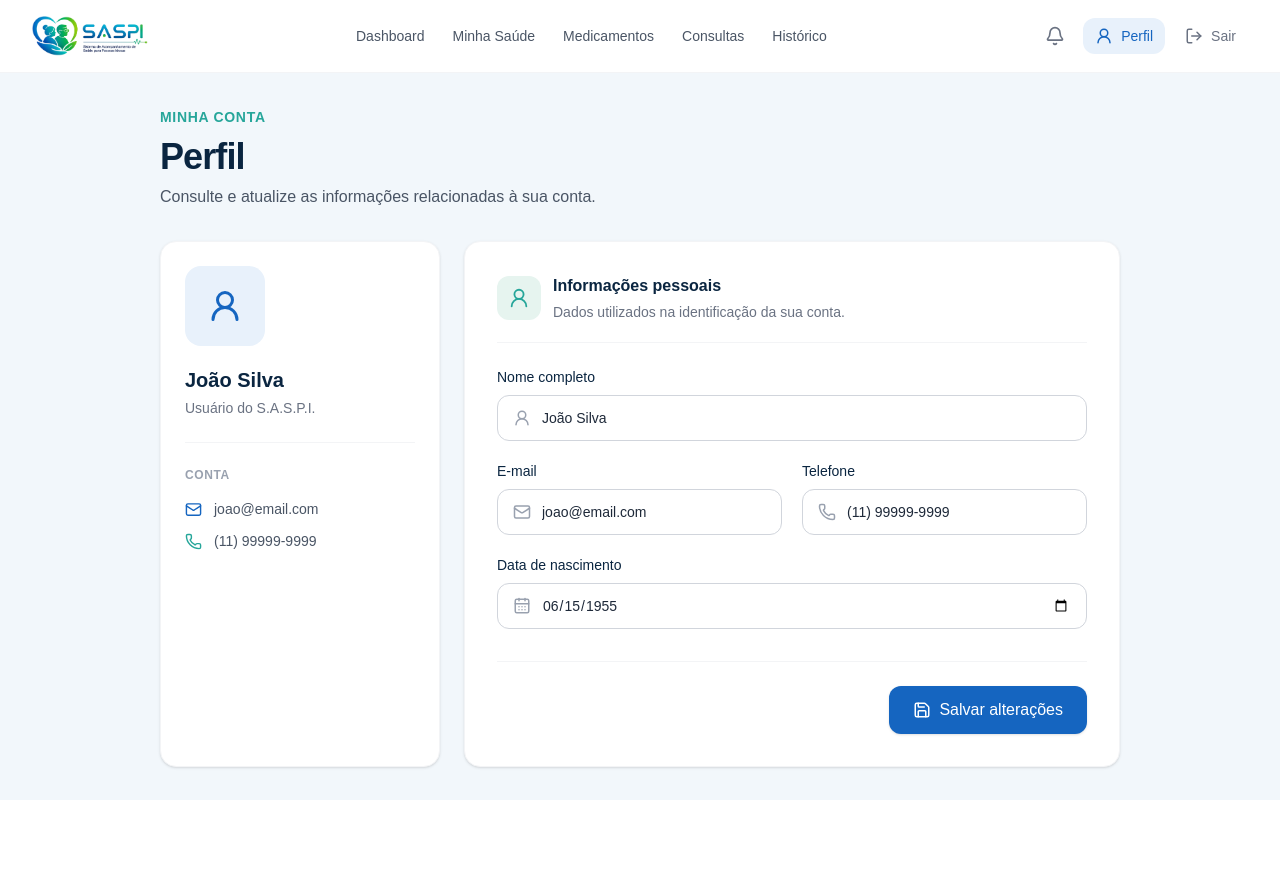
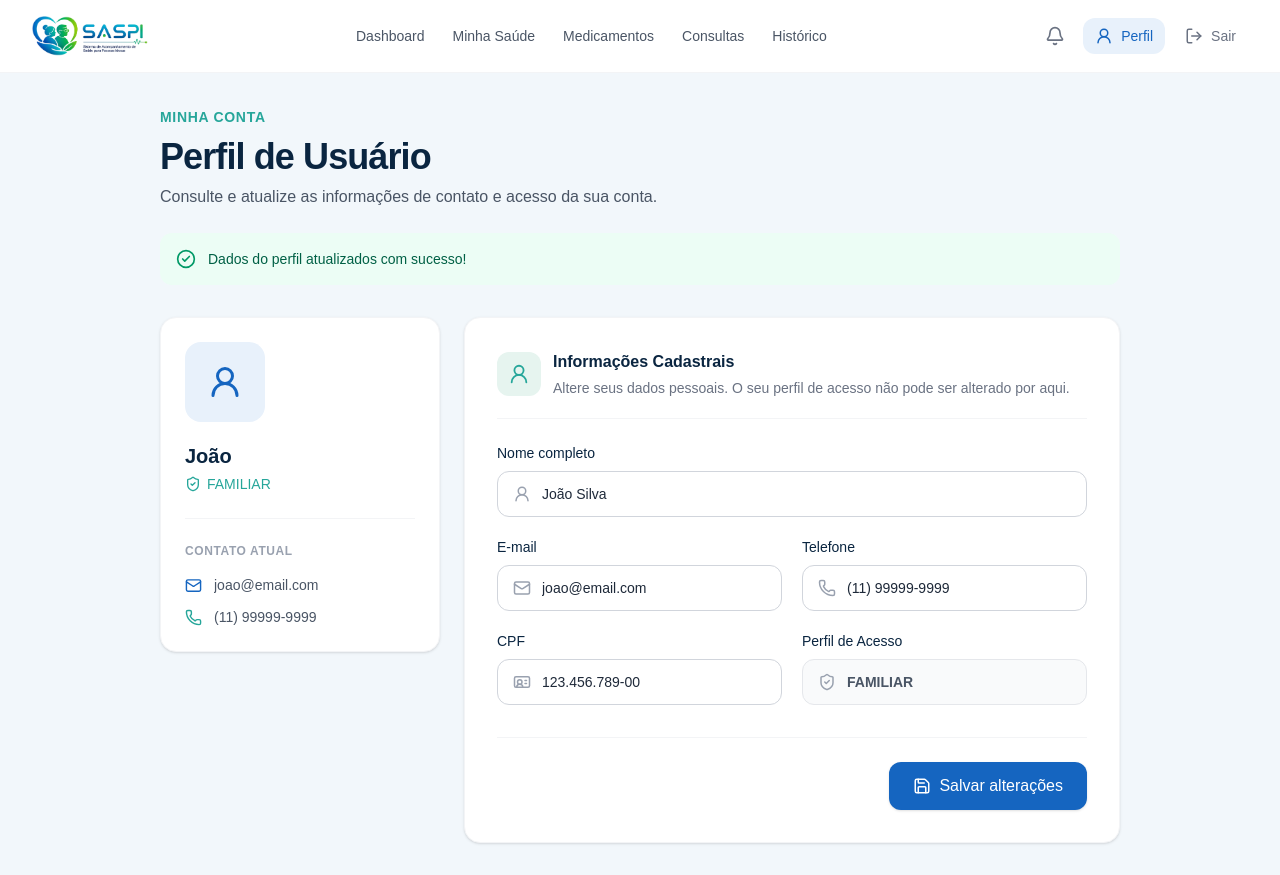
Before and after one commit to MiguelHelen/S.A.S.P.I-Sistema-de-Acompanhamento-de-Saude-para-Pessoas-Idosas-, a Next.js app: page /dashboard/perfil in a window 1280 px wide. Both pictures are taken after a click on the button "Salvar alterações". Before the commit the page ends 800 px from the top, so only its background shows below. Built offline with nearby package versions, Linux system fonts and the light colour scheme.

Commit message:
feat(perfil): sincroniza campos com o schema de usuario do prisma e adiciona estado

```diff
--- a/src/app/dashboard/perfil/page.tsx
+++ b/src/app/dashboard/perfil/page.tsx
@@ -1,13 +1,65 @@
+"use client";
+
+import { useState, useEffect } from "react";
 import DashboardNavbar from "@/components/DashboardNavbar";
 import {
-  CalendarDays,
   Mail,
   Phone,
   Save,
   UserRound,
+  ShieldCheck,
+  IdCard,
+  Loader2,
+  CheckCircle2
 } from "lucide-react";
 
 export default function Perfil() {
+  const [salvando, setSalvando] = useState(false);
+  const [sucesso, setSucesso] = useState(false);
+
+  // Estados alinhados EXATAMENTE com a tabela 'usuario' do Prisma
+  const [formData, setFormData] = useState({
+    nome: "João Silva",
+    email: "joao@email.com",
+    telefone: "(11) 99999-9999",
+    cpf: "123.456.789-00",
+    perfil: "FAMILIAR" // Vem do enum perfil_usuario do banco
+  });
+
+  // Em um cenário real, você buscaria esses dados da API/localStorage no useEffect
+  useEffect(() => {
+    const userRaw = localStorage.getItem("saspi_user");
+    if (userRaw) {
+      try {
+        const user = JSON.parse(userRaw);
+        if (user.nome) setFormData(prev => ({ ...prev, nome: user.nome }));
+        if (user.email) setFormData(prev => ({ ...prev, email: user.email }));
+      } catch (e) {
+        console.error("Erro ao ler usuário do localStorage");
+      }
+    }
+  }, []);
+
+  function handleSubmit(e: React.FormEvent) {
+    e.preventDefault();
+    setSalvando(true);
+    setSucesso(false);
+
+    // Simula a requisição PUT /usuario para atualizar os dados no backend
+    setTimeout(() => {
+      setSalvando(false);
+      setSucesso(true);
+
+      // Atualiza o cache local para refletir na saudação do Dashboard
+      localStorage.setItem("saspi_user", JSON.stringify({
+        nome: formData.nome,
+        email: formData.email
+      }));
+
+      setTimeout(() => setSucesso(false), 3000);
+    }, 800);
+  }
+
   return (
     <main className="min-h-screen bg-[#F2F7FB]">
       <DashboardNavbar />
@@ -18,47 +70,57 @@ export default function Perfil() {
         </span>
 
         <h1 className="mt-2 text-3xl font-bold tracking-tight text-[#0A2540] md:text-4xl">
-          Perfil
+          Perfil de Usuário
         </h1>
 
         <p className="mt-2 max-w-2xl text-gray-600">
-          Consulte e atualize as informações relacionadas à sua conta.
+          Consulte e atualize as informações de contato e acesso da sua conta.
         </p>
 
+        {sucesso && (
+          <div className="mt-6 flex items-center gap-3 rounded-xl bg-emerald-50 p-4 text-emerald-800">
+            <CheckCircle2 size={20} className="shrink-0 text-emerald-600" />
+            <p className="text-sm font-medium">
+              Dados do perfil atualizados com sucesso!
+            </p>
+          </div>
+        )}
+
         <div className="mt-8 grid gap-6 lg:grid-cols-[280px_1fr]">
-          <aside className="rounded-2xl border border-gray-100 bg-white p-6 shadow-sm">
+          <aside className="h-fit rounded-2xl border border-gray-100 bg-white p-6 shadow-sm">
             <div className="flex h-20 w-20 items-center justify-center rounded-2xl bg-[#E8F1FB] text-[#1565C0]">
               <UserRound size={36} />
             </div>
 
             <h2 className="mt-5 text-xl font-semibold text-[#0A2540]">
-              João Silva
+              {formData.nome.split(" ")[0]}
             </h2>
 
-            <p className="mt-1 text-sm text-gray-500">
-              Usuário do S.A.S.P.I.
-            </p>
+            <div className="mt-1 flex items-center gap-1.5 text-sm font-medium text-[#26A69A]">
+              <ShieldCheck size={16} />
+              {formData.perfil}
+            </div>
 
             <div className="mt-6 border-t border-gray-100 pt-6">
               <p className="text-xs font-semibold uppercase tracking-wider text-gray-400">
-                Conta
+                Contato atual
               </p>
 
               <div className="mt-4 space-y-3">
                 <div className="flex items-center gap-3 text-sm text-gray-600">
                   <Mail size={17} className="text-[#1565C0]" />
-                  joao@email.com
+                  <span className="truncate">{formData.email}</span>
                 </div>
 
                 <div className="flex items-center gap-3 text-sm text-gray-600">
                   <Phone size={17} className="text-[#26A69A]" />
-                  (11) 99999-9999
+                  {formData.telefone}
                 </div>
               </div>
             </div>
           </aside>
 
-          <form className="rounded-2xl border border-gray-100 bg-white p-6 shadow-sm md:p-8">
+          <form onSubmit={handleSubmit} className="rounded-2xl border border-gray-100 bg-white p-6 shadow-sm md:p-8">
             <div className="flex items-center gap-3 border-b border-gray-100 pb-5">
               <div className="flex h-11 w-11 items-center justify-center rounded-xl bg-[#E6F4EF] text-[#26A69A]">
                 <UserRound size={22} />
@@ -66,104 +128,93 @@ export default function Perfil() {
 
               <div>
                 <h2 className="font-semibold text-[#0A2540]">
-                  Informações pessoais
+                  Informações Cadastrais
                 </h2>
-
                 <p className="mt-1 text-sm text-gray-500">
-                  Dados utilizados na identificação da sua conta.
+                  Altere seus dados pessoais. O seu perfil de acesso não pode ser alterado por aqui.
                 </p>
               </div>
             </div>
 
             <div className="mt-6 grid gap-5 md:grid-cols-2">
               <div className="md:col-span-2">
-                <label
-                  htmlFor="nome"
-                  className="mb-2 block text-sm font-medium text-[#0A2540]"
-                >
+                <label htmlFor="nome" className="mb-2 block text-sm font-medium text-[#0A2540]">
                   Nome completo
                 </label>
-
                 <div className="relative">
-                  <UserRound
-                    size={18}
-                    className="absolute left-4 top-1/2 -translate-y-1/2 text-gray-400"
-                  />
-
+                  <UserRound size={18} className="absolute left-4 top-1/2 -translate-y-1/2 text-gray-400" />
                   <input
                     id="nome"
                     type="text"
-                    defaultValue="João Silva"
+                    required
+                    value={formData.nome}
+                    onChange={(e) => setFormData({ ...formData, nome: e.target.value })}
                     className="w-full rounded-xl border border-gray-300 py-3 pl-11 pr-4 text-sm text-gray-800 outline-none transition focus:border-[#1565C0] focus:ring-4 focus:ring-[#1565C0]/10"
                   />
                 </div>
               </div>
 
               <div>
-                <label
-                  htmlFor="email"
-                  className="mb-2 block text-sm font-medium text-[#0A2540]"
-                >
+                <label htmlFor="email" className="mb-2 block text-sm font-medium text-[#0A2540]">
                   E-mail
                 </label>
-
                 <div className="relative">
-                  <Mail
-                    size={18}
-                    className="absolute left-4 top-1/2 -translate-y-1/2 text-gray-400"
-                  />
-
+                  <Mail size={18} className="absolute left-4 top-1/2 -translate-y-1/2 text-gray-400" />
                   <input
                     id="email"
                     type="email"
-                    defaultValue="joao@email.com"
+                    required
+                    value={formData.email}
+                    onChange={(e) => setFormData({ ...formData, email: e.target.value })}
                     className="w-full rounded-xl border border-gray-300 py-3 pl-11 pr-4 text-sm text-gray-800 outline-none transition focus:border-[#1565C0] focus:ring-4 focus:ring-[#1565C0]/10"
                   />
                 </div>
               </div>
 
               <div>
-                <label
-                  htmlFor="telefone"
-                  className="mb-2 block text-sm font-medium text-[#0A2540]"
-                >
+                <label htmlFor="telefone" className="mb-2 block text-sm font-medium text-[#0A2540]">
                   Telefone
                 </label>
-
                 <div className="relative">
-                  <Phone
-                    size={18}
-                    className="absolute left-4 top-1/2 -translate-y-1/2 text-gray-400"
-                  />
-
+                  <Phone size={18} className="absolute left-4 top-1/2 -translate-y-1/2 text-gray-400" />
                   <input
                     id="telefone"
                     type="tel"
-                    defaultValue="(11) 99999-9999"
+                    value={formData.telefone}
+                    onChange={(e) => setFormData({ ...formData, telefone: e.target.value })}
                     className="w-full rounded-xl border border-gray-300 py-3 pl-11 pr-4 text-sm text-gray-800 outline-none transition focus:border-[#1565C0] focus:ring-4 focus:ring-[#1565C0]/10"
                   />
                 </div>
               </div>
 
-              <div className="md:col-span-2">
-                <label
-                  htmlFor="nascimento"
-                  className="mb-2 block text-sm font-medium text-[#0A2540]"
-                >
-                  Data de nascimento
+              <div>
+                <label htmlFor="cpf" className="mb-2 block text-sm font-medium text-[#0A2540]">
+                  CPF
                 </label>
+                <div className="relative">
+                  <IdCard size={18} className="absolute left-4 top-1/2 -translate-y-1/2 text-gray-400" />
+                  <input
+                    id="cpf"
+                    type="text"
+                    value={formData.cpf}
+                    onChange={(e) => setFormData({ ...formData, cpf: e.target.value })}
+                    className="w-full rounded-xl border border-gray-300 py-3 pl-11 pr-4 text-sm text-gray-800 outline-none transition focus:border-[#1565C0] focus:ring-4 focus:ring-[#1565C0]/10"
+                  />
+                </div>
+              </div>
 
+              <div>
+                <label htmlFor="perfil" className="mb-2 block text-sm font-medium text-[#0A2540]">
+                  Perfil de Acesso
+                </label>
                 <div className="relative">
-                  <CalendarDays
-                    size={18}
-                    className="pointer-events-none absolute left-4 top-1/2 -translate-y-1/2 text-gray-400"
-                  />
-
+                  <ShieldCheck size={18} className="pointer-events-none absolute left-4 top-1/2 -translate-y-1/2 text-gray-400" />
                   <input
-                    id="nascimento"
-                    type="date"
-                    defaultValue="1955-06-15"
-                    className="w-full rounded-xl border border-gray-300 py-3 pl-11 pr-4 text-sm text-gray-800 outline-none transition focus:border-[#1565C0] focus:ring-4 focus:ring-[#1565C0]/10"
+                    id="perfil"
+                    type="text"
+                    readOnly
+                    value={formData.perfil}
+                    className="w-full cursor-not-allowed rounded-xl border border-gray-200 bg-gray-50 py-3 pl-11 pr-4 text-sm font-semibold text-gray-600 outline-none"
                   />
                 </div>
               </div>
@@ -171,11 +222,12 @@ export default function Perfil() {
 
             <div className="mt-8 flex justify-end border-t border-gray-100 pt-6">
               <button
-                type="button"
-                className="inline-flex w-full items-center justify-center gap-2 rounded-xl bg-[#1565C0] px-6 py-3 font-medium text-white shadow-sm transition hover:-translate-y-0.5 hover:bg-[#0A2540] hover:shadow-md sm:w-auto"
+                type="submit"
+                disabled={salvando}
+                className="inline-flex w-full items-center justify-center gap-2 rounded-xl bg-[#1565C0] px-6 py-3 font-medium text-white shadow-sm transition hover:-translate-y-0.5 hover:bg-[#0A2540] hover:shadow-md disabled:opacity-70 sm:w-auto"
               >
-                <Save size={18} />
-                Salvar alterações
+                {salvando ? <Loader2 size={18} className="animate-spin" /> : <Save size={18} />}
+                {salvando ? "Salvando..." : "Salvar alterações"}
               </button>
             </div>
           </form>
```
